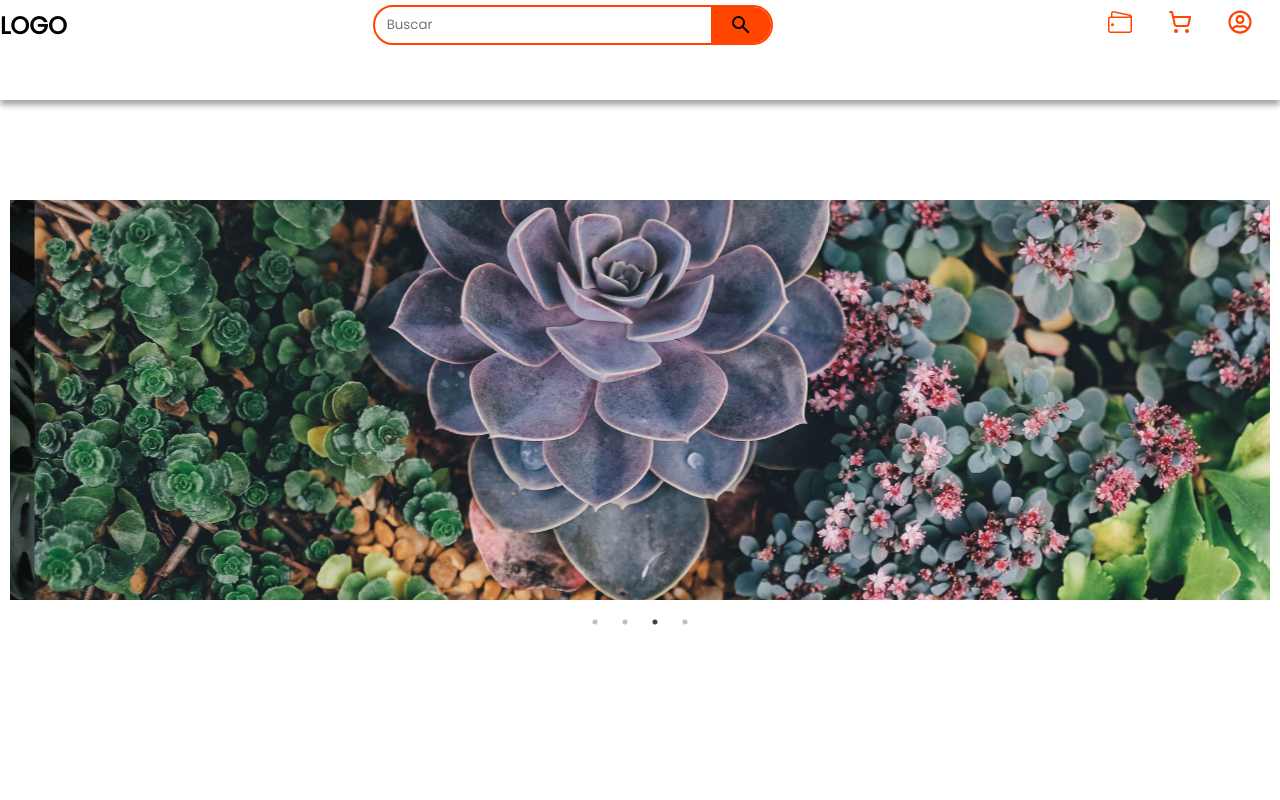
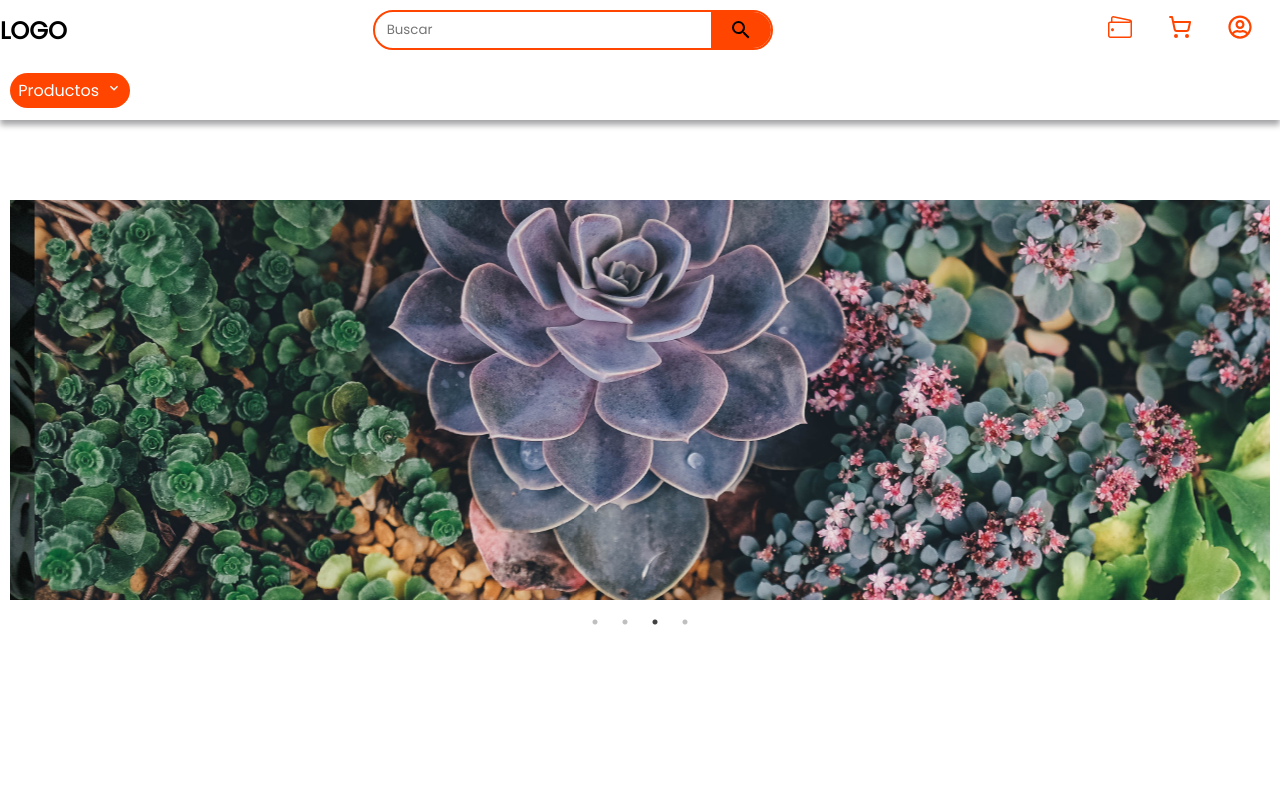
Before and after one commit to SmilingWitch/e-commece, a Next.js app: page / in a window 1280 px wide. Shown: the top 800 px of the page. Built offline with nearby package versions, Linux system fonts and the light colour scheme.

Commit message:
feat: add section 2 in navbar

```diff
--- a/public/assets/styles/Navbar.module.css
+++ b/public/assets/styles/Navbar.module.css
@@ -1,8 +1,10 @@
 .cont{
    position: absolute;
    z-index: 10000000;
-   height: 100px;
+   position: fixed;
+   height: 120px;
    width: 100%;
+   background: white;
    -webkit-box-shadow: 0px 5px 6px 0px rgba(164,163,166,1);
     -moz-box-shadow: 0px 5px 6px 0px rgba(164,163,166,1);
     box-shadow: 0px 5px 6px 0px rgba(164,163,166,1);
@@ -79,3 +81,62 @@
 .contIcon1:hover .cont2{
     visibility: visible;
 }
+.section2{
+    position: relative;
+    width: 100%;
+    height: 60px;
+    display: flex;
+    align-items: center;
+    justify-content: space-between;
+}
+.btnProducts{
+    position: relative;
+    padding: 5px;
+    background: var(--hlColor);
+    width: 120px;
+    margin-left: 10px;
+    border-radius: 20px;
+    display: flex;
+    align-items: center;
+    justify-content: space-around;
+    color: white;
+    cursor: pointer;
+    transition: 0.3s;
+}
+.btnProducts:hover{
+    background: rgb(246, 99, 45);
+}
+.btnProducts span{
+    color: white;
+}
+.productList{
+    position: absolute;
+    visibility: visible;
+    background: white;
+    color: black;
+    margin-left: 10px;
+    margin-top: 5px;
+    width: 120px;
+    padding-top: 10px;
+    padding-bottom: 10px;
+    min-height: 100px;
+    -webkit-box-shadow: 0px 5px 6px 0px rgba(164,163,166,1);
+    -moz-box-shadow: 0px 5px 6px 0px rgba(164,163,166,1);
+    box-shadow: 0px 5px 6px 0px rgba(164,163,166,1);
+}
+.invisible{
+    position: absolute;
+    visibility: hidden;
+
+}
+.productList ul{
+    list-style: none;
+}
+.productList ul li{
+    padding: 10px;
+    transition: 0.3s;
+}
+.productList ul li:hover{
+    background: rgba(255, 68, 0,0.2);
+
+}
--- a/src/components/Navbar.jsx
+++ b/src/components/Navbar.jsx
@@ -5,9 +5,22 @@ import { MdSearch } from "react-icons/md";
 import { LuShoppingCart } from "react-icons/lu";
 import { FaRegUserCircle } from "react-icons/fa";
 import { SlWallet } from "react-icons/sl";
+import { MdKeyboardArrowDown } from "react-icons/md";
+import { useState, useEffect } from "react";
 
 
 export default function Navbar(){
+
+    const [visible,Setvisible] = useState(false)
+
+    const handleClick = () => {
+        Setvisible(!visible)
+        console.log(visible)
+    }
+    useEffect(() => {
+        console.log(visible);
+       }, [visible]);
+
     return(
         <div className={style.cont}>
             <section className={style.superior}>
@@ -31,7 +44,25 @@ export default function Navbar(){
                 </div>
 
             </section>
-            <section>
+            <section className={style.section2}>
+                <div className={style.productsBx}>
+                    <div className={style.btnProducts} onClick={() => Setvisible(!visible)}>
+                        <span>Productos</span>
+                        <span><MdKeyboardArrowDown/></span>
+                    </div>
+                    <div className={ visible === true ? `${style.productList}` : `${style.invisible}`}  >
+                        <ul>
+                            <li>Laptops</li>
+                            <li>Telefonos</li>
+                            <li>Ropa</li>
+                            <li>Camara</li>
+                            <li>Mochilas</li>
+                            <li>Mandos</li>
+                        </ul>
+
+                    </div>
+
+                </div>
 
             </section>
 
```
